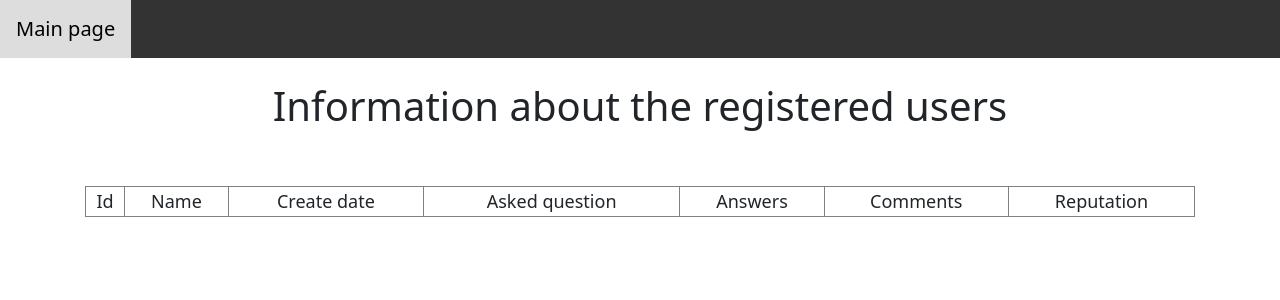
After one commit to CodecoolGlobal/ask-mate-3-python-Ichy91, a Flask app: template templates/list_user_by_data.html in a window 1280 px wide. The commit adds this page. Shown: the top 300 px of the page. Run offline with Flask 2, Linux system fonts and the light colour scheme; the template is opened without the code that fills it, so the values that code supplies are empty; some libraries are stand-ins or nearby versions.

Commit message:
list users and their data

```diff
--- a/server.py
+++ b/server.py
@@ -1,4 +1,4 @@
-from flask import Flask, render_template, redirect, request, url_for
+from flask import Flask, render_template, redirect, request, url_for, session
 import data_handler, util
 import datetime
 #from werkzeug.utils import secure_filename
@@ -372,6 +372,28 @@ def delete_tag(question_id,tag_id):
     return redirect(url_for("display_post", question_id=question_id))
 
 
+@app.route("/users")
+def list_users():
+    #if session:
+    list_user = data_handler.list_users()
+    count_activity = data_handler.count_user_activity()
+
+    return render_template('list_users.html', list_users=list_user, count_activity=count_activity)
+    #return redirect(url_for('main_page'))
+
+
+@app.route("/user/<int:user_id>")
+def get_user_data_by_id(user_id):
+    comments = data_handler.list_all_comments()
+    questions = data_handler.get_all_user_story()
+    answers = data_handler.get_all_user_answer()
+    list_user = data_handler.list_users()
+    count_activity = data_handler.count_user_activity()
+
+    return render_template('list_user_by_data.html', list_users=list_user, count_activity=count_activity,
+                           questions=questions, comments=comments, answers=answers, user_id=user_id)
+
+
 if __name__ == '__main__':
     app.run(
     debug=True,
--- a/static/css/list.css
+++ b/static/css/list.css
@@ -1,5 +1,10 @@
 #question-message {
     font-size:17px;
+}
+
+#user_id {
+    color:black;
+    font-weight: 0;
 }
 
 #question-message-link {
--- a/templates/home.html
+++ b/templates/home.html
@@ -30,6 +30,10 @@
 
 {% block content %}
     <main>
+        {% if session %} {# session['name'] ? #}
+        <a href="/users">Users details</a><br><br>
+        {% endif %}
+
         <form action="/list">
             <label for="column-name">Filter by column:</label>
             <select name="column-name">
--- a/templates/list.html
+++ b/templates/list.html
@@ -29,6 +29,11 @@
 
 {% block content %}
     <main>
+
+        {% if session %} {# session['name'] ? #}
+        <a href="/users">Users details</a><br><br>
+        {% endif %}
+
         <form action="/list">
             <label for="column-name">Filter by column:</label>
             <select name="column-name">
--- /dev/null
+++ b/templates/list_user_by_data.html
@@ -0,0 +1,92 @@
+{% extends "base.html" %}
+
+{% block head %}
+   <link rel="stylesheet" type="text/css" href="{{ url_for('static', filename='css/list.css')}}">
+{% endblock %}
+
+{% block header %}
+
+    <div class="topnav">
+        <a href="/" id="nav-hrefs" class="btn-secondary">Main page</a>
+    </div>
+    <br>
+
+    <center>
+    <div>
+        <h1>Information about the registered users</h1>
+    </div>
+    </center>
+    <br><br>
+{% endblock %}
+
+{% block content %}
+
+    <table border="1" width="100%" style="text-align:center; font-size: 18px">
+    <thead>
+
+    <tr>
+        <td>Id</td>
+        <td>Name</td>
+        <td>Create date</td>
+        <td>Asked question</td>
+        <td>Answers</td>
+        <td>Comments</td>
+        <td>Reputation</td>
+    </tr>
+    </thead>
+
+    <tbody>
+    {% for user in list_users %}
+        {% for count in count_activity %}
+            {% if user_id == user.id %}
+    <tr>
+                <th>{{ user.id }}</th>
+                <th>{{ user.name }}</th>
+                <th>{{ user.created_date }}</th>
+                <th>{{ count.asked_question  }}</th>
+                <th>0</th>
+                <th>0</th>
+                <th>0</th>
+
+            {% endif %}
+        {% endfor %}
+    {% endfor %}
+    </tr>
+    </tbody>
+    </table>
+
+    <div class="questions_for_user">
+        {% for question in questions %}
+            {% if user_id == question.user_id %}
+                <p>
+                {{ question.title }}<br>
+                {{ question.message }}
+                </p>
+            {% endif %}
+        {% endfor %}
+    </div>
+
+    <div class="answer_for_user">
+        {% for question in questions %}
+            {% if user_id == question.user_id %}
+                <p>
+                {{ question.title }}<br>
+                {{ question.message }}
+                </p>
+            {% endif %}
+        {% endfor %}
+    </div>
+
+    <div class="comment_for_user">
+        {% for question in questions %}
+            {% if user_id == question.user_id %}
+                <p>
+                {{ question.title }}<br>
+                {{ question.message }}
+                </p>
+            {% endif %}
+        {% endfor %}
+    </div>
+
+
+{% endblock %}
```
Also changed, not shown: data_handler.py (+29 -0 lines), templates/list_users.html (added, +55 -0 lines).
